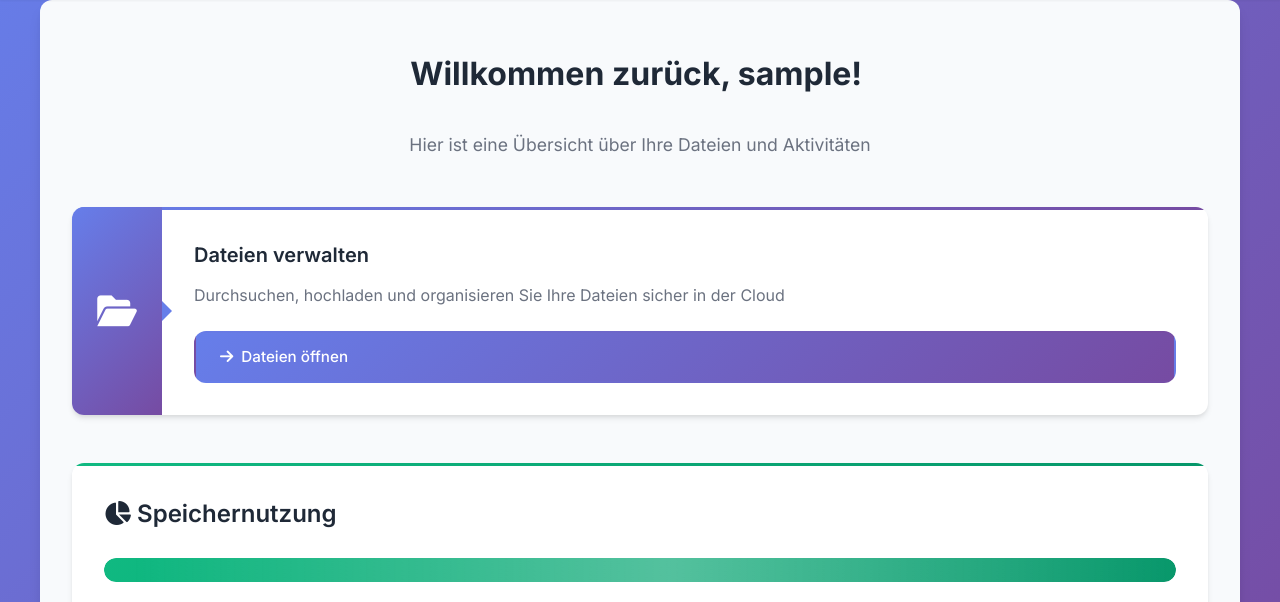
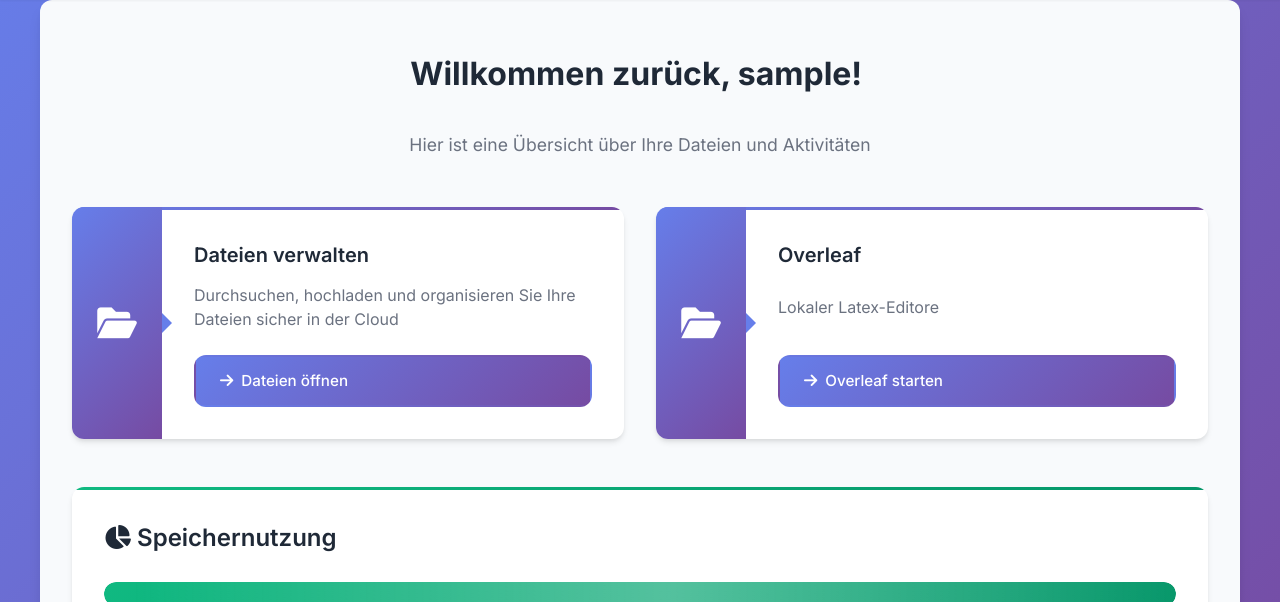
Before and after one commit to 7Solomon/HomeServer, a Flask app: page / in a window 1280 px wide. Shown: the part 83-685 px from the top of the page. Run offline with Flask 3, Linux system fonts and the light colour scheme; the visitor is signed in with stand-in values (Sample User, id 1).

Commit message:
added overleaf

```diff
--- a/app/templates/index.html
+++ b/app/templates/index.html
@@ -22,6 +22,20 @@
                 </a>
             </div>
         </div>
+
+        <div class="card">
+            <div class="card-icon">
+                <i class="fas fa-folder-open"></i>
+            </div>
+            <div class="card-content">
+                <h3>Overleaf</h3>
+                <p>Lokaler Latex-Editore</p>
+                <a href="{{ url_for('storage.start_overleaf') }}" class="btn btn-primary">
+                    <i class="fas fa-arrow-right"></i> Overleaf starten
+                </a>
+            </div>
+        </div>
+
 
         {% if current_user.is_admin %}
         <div class="card">
```
Also changed, not shown: app/blueprints/storage/__init__.py, app/blueprints/storage/overleaf.py (added).
